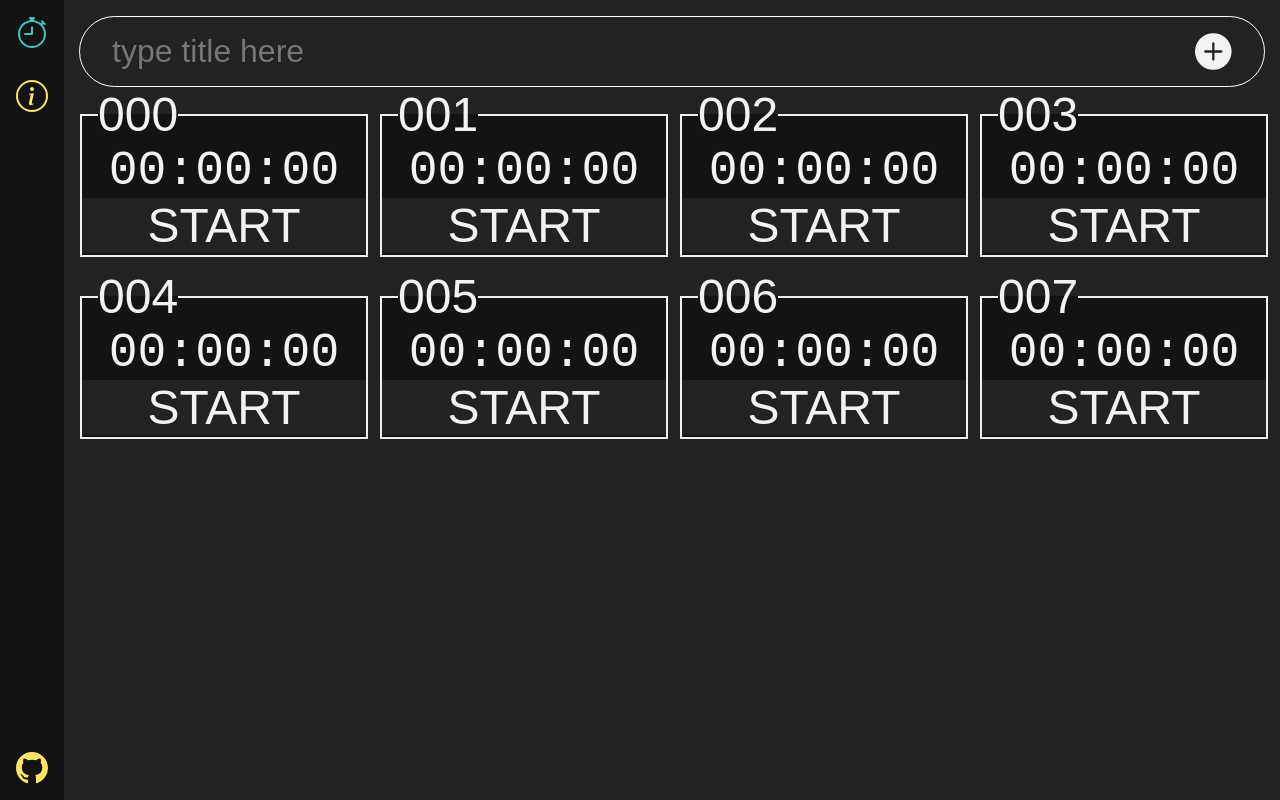
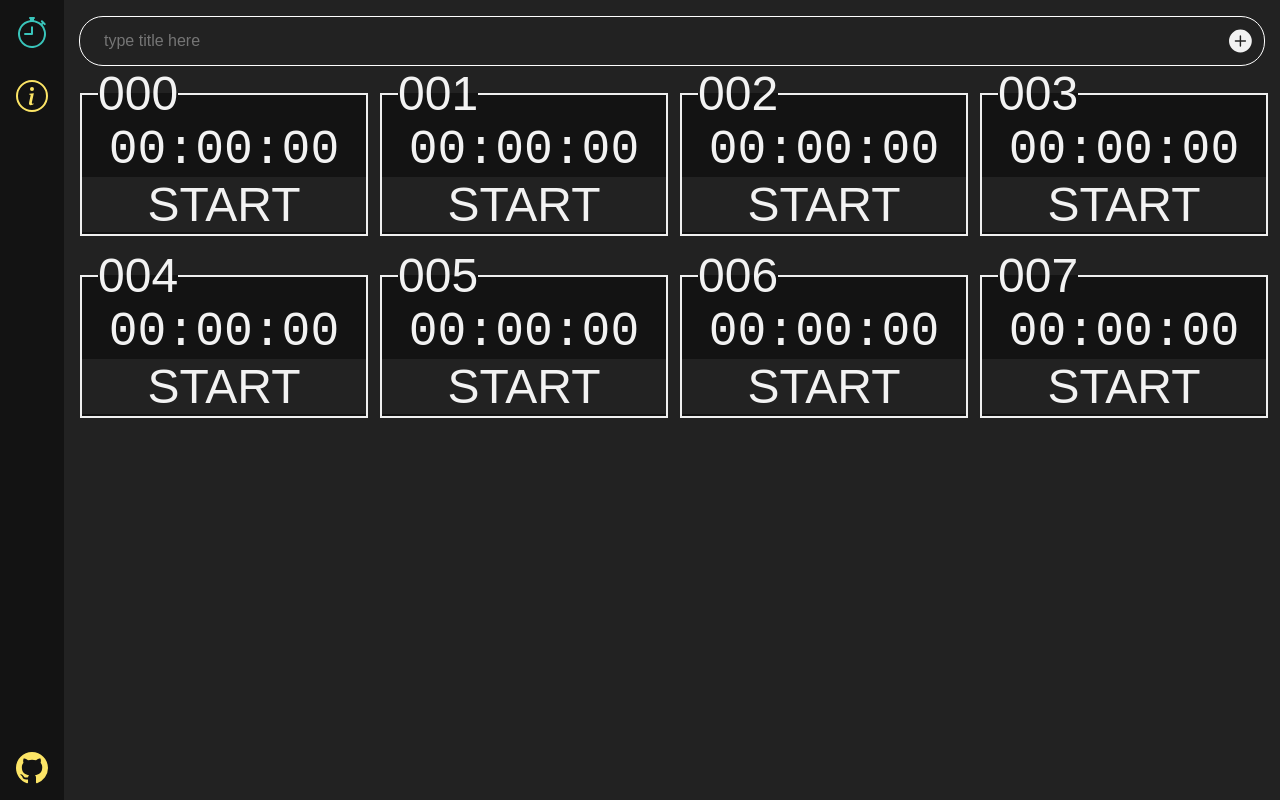
Before and after one commit to floaterest/stopwatch, a Svelte app: page / in a window 1280 px wide. Built offline with nearby package versions, Linux system fonts and the light colour scheme; a web font is replaced by a local one.

Commit message:
style(SwInput)

```diff
--- a/src/StopwatchInput.svelte
+++ b/src/StopwatchInput.svelte
@@ -16,24 +16,26 @@
 
 <style lang="less">
 	@padding: 1rem;
-	@size: 2rem;
+	@size: 1rem;
+	@radius: calc(@size / 2 + @padding);
 	form{
 		width: 100%;
 		display: flex;
-		border-radius: calc(@size + @padding);
+		border-radius: @radius;
 		border: 1px solid white;
 
 		input{
 			padding: @padding 0;
-			font-size: @size;
+			height: @size;
 			outline: none;
 			width: 100%;
-			margin-left: @size;
+			margin-left: @radius;
 		}
 
 		button{
-			width: calc(@size + 0.5rem);
-			margin-right: @size;
+			@width: calc(@size + 0.5rem);
+			width: @width;
+			margin-right: calc(@radius - @width / 2);
 
 			svg{
 				width: 100%;
```
